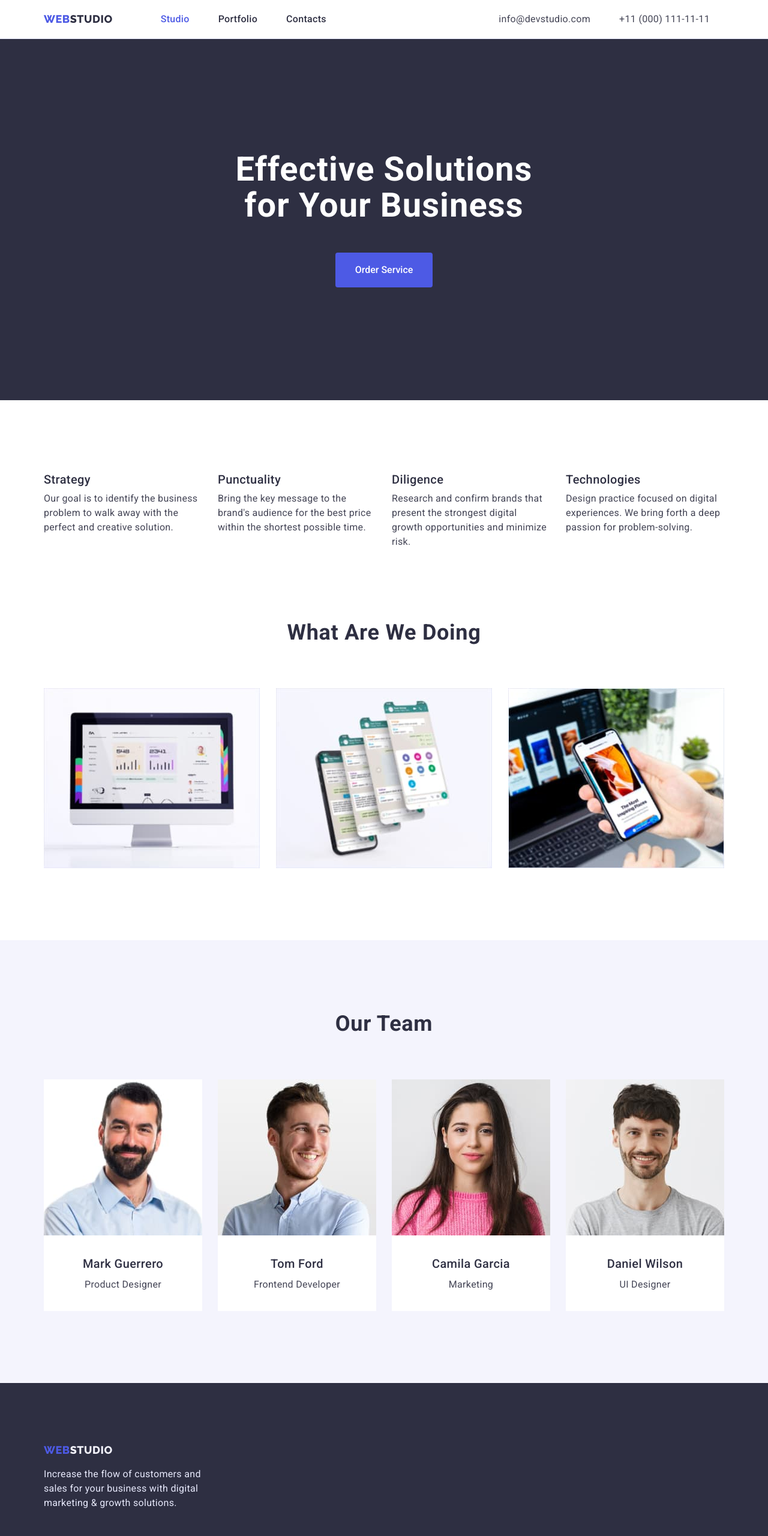
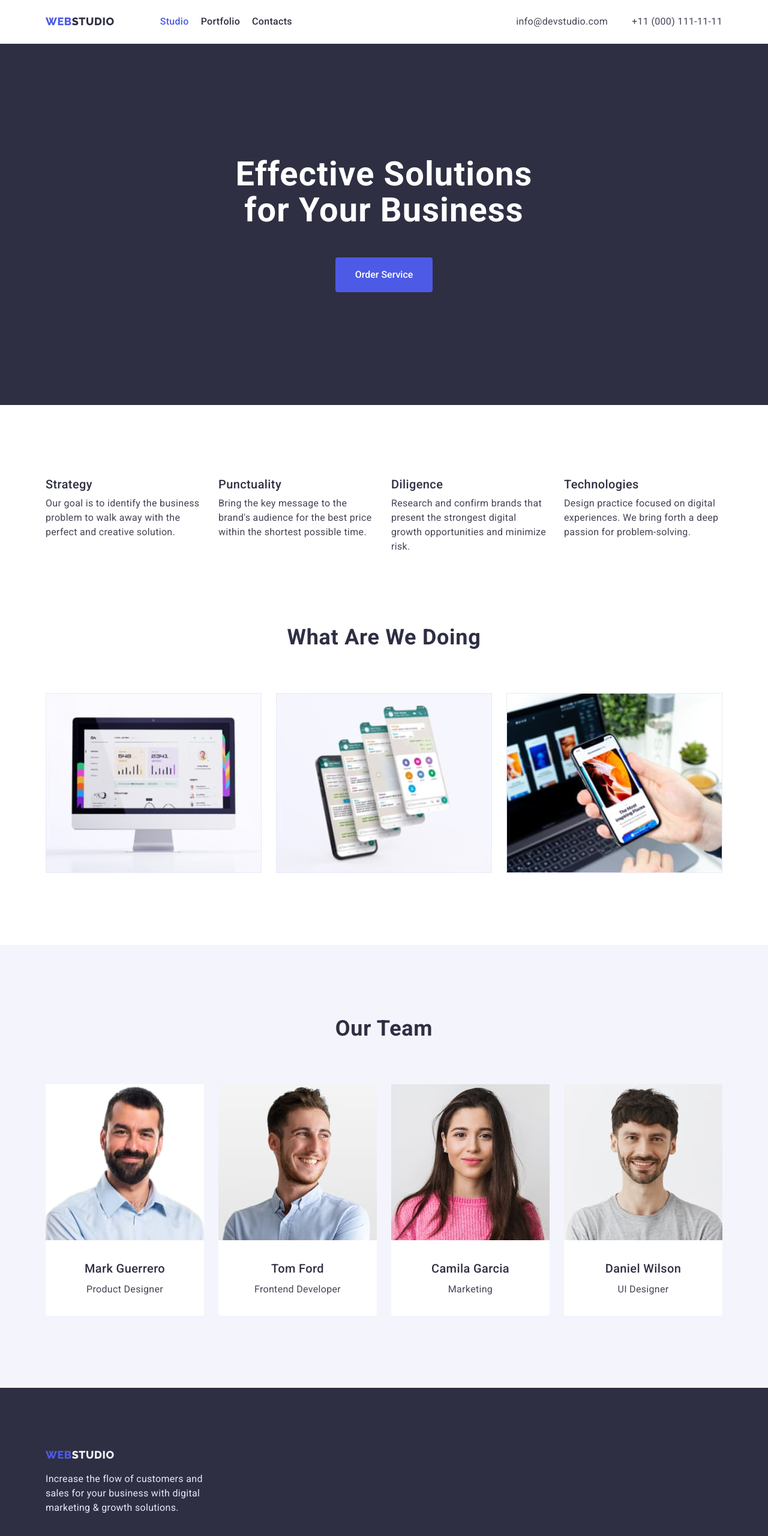
Before and after one commit to Nazar-Kotiash/goit-markup-hw-03, a plain HTML site: page index.html in a window 1280 px wide. Shown: the top 2560 px of the page at 60% size. Drawn offline with nearby package versions, Linux system fonts and the light colour scheme.

Commit message:
Go go go

```diff
--- a/css/stayles.css
+++ b/css/stayles.css
@@ -32,8 +32,8 @@ body{
 .container{
     margin: 0 auto;
     width: 1158px;
-    padding-left: 12px;
-    padding-right: 12px;
+    padding-left: 15px;
+    padding-right: 15px;
 }
 .header{
     border-bottom: 1px solid #E7E9FC;
@@ -53,6 +53,7 @@ body{
     color: var(--main_font_color);
     text-transform: uppercase;
     margin-right: 56px;
+    padding: 24px 0;
 }
 .header_Logo_span{
     color: var(--logo_color);
@@ -64,7 +65,8 @@ body{
     line-height: 1.5;
     color: var(--main_font_color);
     letter-spacing: 0.02em;
-    padding: 20px 24px;
+    padding: 24px 0;
+    margin-left: 20px;
 }
 .header_address{
     display: inline-block;
@@ -77,6 +79,9 @@ body{
 .header_address_list{
     display: flex;
 }
+.header_address_tel_link{
+    margin-left: 40px;
+}
 .header_address_tel_link, .header_address_mail_link{
     display: inline-block;
     font-size: 16px;
@@ -84,7 +89,7 @@ body{
     color:var(--secondary_font_color);
     font-style: normal;
     letter-spacing: 0.02em;
-    padding: 20px 24px;
+    padding: 24px 0;
 }
 .header_address_tel_link:hover, .header_address_mail_link:hover,.header_address_tel_link:focus,
 .header_address_mail_link:focus{
@@ -99,7 +104,6 @@ body{
 .caption{
     background:#2E2F42;
     padding: 188px 0;
-    margin-bottom: var(--margin_button);
     text-align: center;
 }
 .caption_slogan{
@@ -131,11 +135,16 @@ body{
     margin-bottom: 72px;
 }
 .hero{
+    padding-top: var(--padding_button);
     padding-bottom: var(--padding_button);
+
 }
 .hero_list{
     display: flex;
-    justify-content: space-between;
+    column-gap: 24px;
+}
+.hero_list_item{
+    width: calc((100% - 72px)/4);
 }
 .hero_list_item_title{
     font-weight: 500;
@@ -156,7 +165,10 @@ body{
 }
 .content_title_list{
         display: flex;
-        justify-content: space-between;
+        column-gap: 24px;
+}
+.content_title_list_item{
+    width: calc((100% - 48px)/3);
 }
 .content_title, .box_title{
     text-transform: capitalize;
@@ -174,11 +186,13 @@ body{
 }
 .box_list{
     display: flex;
-    justify-content: space-between;
+    column-gap: 24px;
 }
 .box_list_item{
     background: #FFFFFF;
     text-align: center;
+    width: calc((100% - 72px)/4);
+    border-radius: 0px 0px 4px 4px;
 }
 .box_list_item_title{
     font-weight: 500;
@@ -186,14 +200,16 @@ body{
     line-height: 1.5;
     letter-spacing: 0.02em;
     margin-bottom: 8px;
-    padding-top: 32px;
     }
 .box_list_item_text{
     font-size: 16px;
     line-height: 1.5;
     color:var(--secondary_font_color);
     letter-spacing: 0.02em;
-    padding-bottom: 32px;
+}
+.box_list_item_title-text{
+    padding: 32px 16px;
+
 }
 .footer{
     background: #2E2F42;
@@ -223,8 +239,8 @@ body{
     display: flex;
     column-gap: 24px;
     justify-content: center;
-    margin-bottom: 72px;
-    margin-top: 96px;
+    padding-bottom: 72px;
+    padding-top: 96px;
 }
 .btn_item{
     font-family: inherit;
@@ -242,7 +258,10 @@ body{
 .btn_item:hover, .btn_item:focus{
     background: #404BBF;
     color: #fff;
-    border: 1px solid transparent;
+    border-color:transparent;
+}
+.section{
+    padding-bottom: var(--padding_button);
 }
 .section_items_title_text{
     border-bottom: 1px solid #E7E9FC;
@@ -255,7 +274,6 @@ body{
     flex-wrap: wrap;
     row-gap: 48px;
     column-gap: 24px;
-    padding-bottom: var(--padding_button);
 }
 .section_items {
     width: calc((100% - 48px)/3);
--- a/index.html
+++ b/index.html
@@ -91,23 +91,31 @@
                 <ul class="box_list">
                     <li class="box_list_item">
                         <img src="./images/mark_guerrero.jpg" alt="mark_guerrero" width="264" height="260">
+                        <div class="box_list_item_title-text">
                             <h3 class="box_list_item_title">Mark Guerrero</h3>
                             <p class="box_list_item_text">Product Designer</p>
+                        </div>
                     </li>
                     <li class="box_list_item">
                         <img src="./images/tom_ford.jpg" alt="tom_ford" width="264" height="260">
+                        <div class="box_list_item_title-text">
                             <h3 class="box_list_item_title">Tom Ford</h3>
                             <p class="box_list_item_text">Frontend Developer</p>
+                        </div>
                     </li>
                     <li class="box_list_item">
                         <img src="./images/camila_garcia.jpg" alt="camila_garcia" width="264" height="260">
+                        <div class="box_list_item_title-text">
                             <h3 class="box_list_item_title">Camila Garcia</h3>
                             <p class="box_list_item_text">Marketing</p>
+                        </div>
                     </li>
                     <li class="box_list_item">
                         <img src="./images/daniel_wilson.jpg" alt="daniel_wilson" width="264" height="260">
+                        <div class="box_list_item_title-text">
                             <h3 class="box_list_item_title">Daniel Wilson</h3>
                             <p class="box_list_item_text">UI Designer</p>
+                        </div>
                     </li>
                 </ul>
             </div>
```
Also changed, not shown: portfolio.html (+1 -2 lines). Lines whose indentation alone changed are shown as unchanged.
